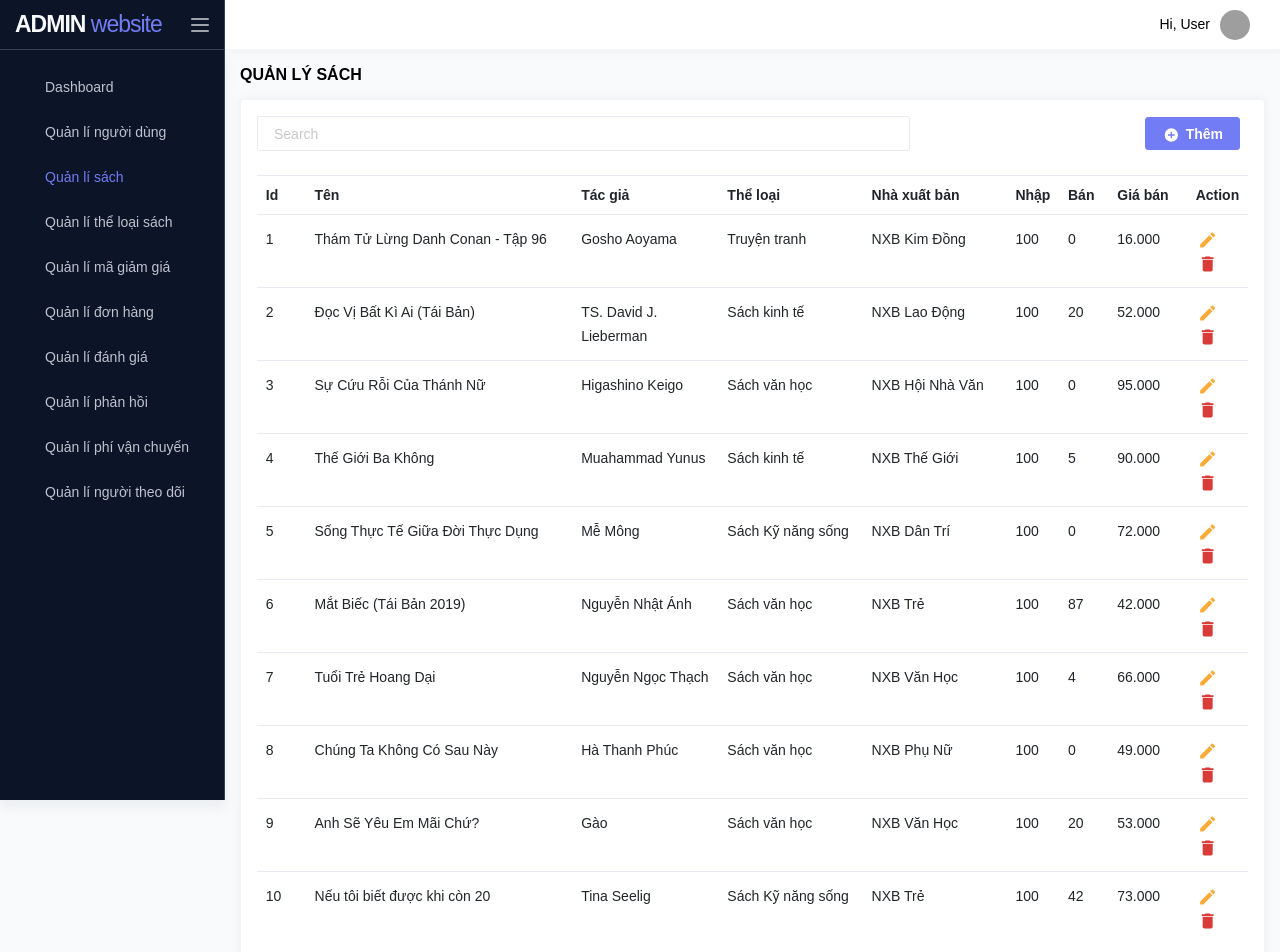
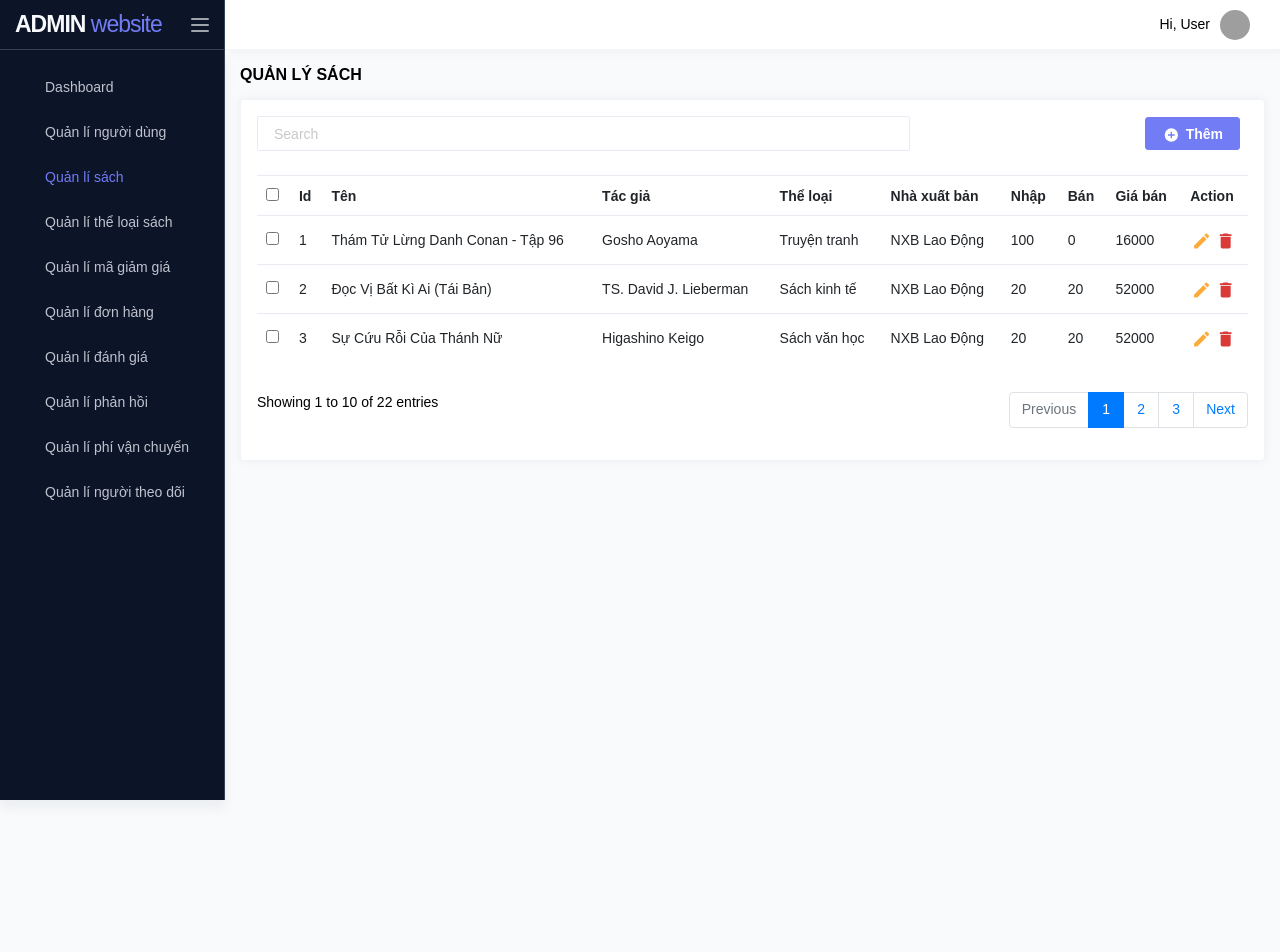
Before and after one commit to pnyennhi/swap-admin, a React (Create React App) app: page /book in a window 1280 px wide. Shown: the top 952 px of the page. After the commit the page ends 800 px from the top, so only its background shows below. Built offline with nearby package versions, Linux system fonts and the light colour scheme; sample sign-in values are in the browser's storage; grey boxes are pictures that could not be loaded.

Commit message:
handle delete one book

```diff
--- a/src/containers/Book/Book.js
+++ b/src/containers/Book/Book.js
@@ -1,7 +1,18 @@
-import React from "react";
-import { add, edit, del } from "../../components/svg/icon";
+import React, { useState } from "react";
+import { add } from "../../components/svg/icon";
+import BookTable from "./components/BookTable";
+import { books as fakeBooks } from "../../FakeData";
 
 const Book = () => {
+  const [books, setBooks] = useState(fakeBooks);
+
+  const handleChangeBooks = (delIds) => {
+    const newBooks = books.filter((book) => delIds.indexOf(book.id) === -1);
+    console.log(newBooks);
+
+    setBooks(newBooks);
+  };
+
   return (
     <>
       <nav class="page-breadcrumb">
@@ -30,184 +41,10 @@ const Book = () => {
                   </a>
                 </div>
               </div>
-              <div class="table-responsive">
-                <table id="dataTableExample" class="table">
-                  <colgroup>
-                    <col span="1" style={{ width: "5%" }} />
-                    <col span="1" style={{ width: "28%" }} />
-                    <col span="1" style={{ width: "15%" }} />
-                    <col span="1" style={{ width: "15%" }} />
-                    <col span="1" style={{ width: "15%" }} />
-                    <col span="1" style={{ width: "5%" }} />
-                    <col span="1" style={{ width: "5%" }} />
-                    <col span="1" style={{ width: "8%" }} />
-                    <col span="1" style={{ width: "auto" }} />
-                  </colgroup>
-                  <tr>
-                    <th>Id</th>
-                    <th>Tên</th>
-                    <th>Tác giả</th>
-                    <th>Thể loại</th>
-                    <th>Nhà xuất bản</th>
-                    <th>Nhập</th>
-                    <th>Bán</th>
-                    <th>Giá bán</th>
-                    <th>Action</th>
-                  </tr>
 
-                  <tbody>
-                    <tr>
-                      <td>1</td>
-                      <td>Thám Tử Lừng Danh Conan - Tập 96</td>
-                      <td>Gosho Aoyama</td>
-                      <td>Truyện tranh</td>
-                      <td>NXB Kim Đồng</td>
-                      <td>100</td>
-                      <td>0</td>
-                      <td>16.000</td>
-                      <td>
-                        {edit}
-                        {"  "}
-                        {del}
-                      </td>
-                    </tr>
-                    <tr>
-                      <td>2</td>
-                      <td>Đọc Vị Bất Kì Ai (Tái Bản)</td>
-                      <td>TS. David J. Lieberman</td>
-                      <td>Sách kinh tế</td>
-                      <td>NXB Lao Động</td>
-                      <td>100</td>
-                      <td>20</td>
-                      <td>52.000</td>
-                      <td>
-                        {edit}
-                        {"  "}
-                        {del}
-                      </td>
-                    </tr>
-                    <tr>
-                      <td>3</td>
-                      <td>Sự Cứu Rỗi Của Thánh Nữ</td>
-                      <td>Higashino Keigo</td>
-                      <td>Sách văn học</td>
-                      <td>NXB Hội Nhà Văn</td>
-                      <td>100</td>
-                      <td>0</td>
-                      <td>95.000</td>
-                      <td>
-                        {edit}
-                        {"  "}
-                        {del}
-                      </td>
-                    </tr>
-                    <tr>
-                      <td>4</td>
-                      <td>Thế Giới Ba Không</td>
-                      <td>Muahammad Yunus</td>
-                      <td>Sách kinh tế</td>
-                      <td>NXB Thế Giới</td>
-                      <td>100</td>
-                      <td>5</td>
-                      <td>90.000</td>
-                      <td>
-                        {edit}
-                        {"  "}
-                        {del}
-                      </td>
-                    </tr>
-                    <tr>
-                      <td>5</td>
-                      <td>Sống Thực Tế Giữa Đời Thực Dụng</td>
-                      <td>Mễ Mông</td>
-                      <td>Sách Kỹ năng sống</td>
-                      <td>NXB Dân Trí</td>
-                      <td>100</td>
-                      <td>0</td>
-                      <td>72.000</td>
-                      <td>
-                        {edit}
-                        {"  "}
-                        {del}
-                      </td>
-                    </tr>
-                    <tr>
-                      <td>6</td>
-                      <td>Mắt Biếc (Tái Bản 2019)</td>
-                      <td>Nguyễn Nhật Ánh</td>
-                      <td>Sách văn học</td>
-                      <td>NXB Trẻ</td>
-                      <td>100</td>
-                      <td>87</td>
-                      <td>42.000</td>
-                      <td>
-                        {edit}
-                        {"  "}
-                        {del}
-                      </td>
-                    </tr>
-                    <tr>
-                      <td>7</td>
-                      <td>Tuổi Trẻ Hoang Dại</td>
-                      <td>Nguyễn Ngọc Thạch</td>
-                      <td>Sách văn học</td>
-                      <td>NXB Văn Học</td>
-                      <td>100</td>
-                      <td>4</td>
-                      <td>66.000</td>
-                      <td>
-                        {edit}
-                        {"  "}
-                        {del}
-                      </td>
-                    </tr>
-                    <tr>
-                      <td>8</td>
-                      <td>Chúng Ta Không Có Sau Này</td>
-                      <td>Hà Thanh Phúc</td>
-                      <td>Sách văn học</td>
-                      <td>NXB Phụ Nữ</td>
-                      <td>100</td>
-                      <td>0</td>
-                      <td>49.000</td>
-                      <td>
-                        {edit}
-                        {"  "}
-                        {del}
-                      </td>
-                    </tr>
-                    <tr>
-                      <td>9</td>
-                      <td>Anh Sẽ Yêu Em Mãi Chứ?</td>
-                      <td>Gào</td>
-                      <td>Sách văn học</td>
-                      <td>NXB Văn Học</td>
-                      <td>100</td>
-                      <td>20</td>
-                      <td>53.000</td>
-                      <td>
-                        {edit}
-                        {"  "}
-                        {del}
-                      </td>
-                    </tr>
-                    <tr>
-                      <td>10</td>
-                      <td>Nếu tôi biết được khi còn 20</td>
-                      <td>Tina Seelig</td>
-                      <td>Sách Kỹ năng sống</td>
-                      <td>NXB Trẻ</td>
-                      <td>100</td>
-                      <td>42</td>
-                      <td>73.000</td>
-                      <td>
-                        {edit}
-                        {"  "}
-                        {del}
-                      </td>
-                    </tr>
-                  </tbody>
-                </table>
+              {/* Table */}
+              <BookTable books={books} onChangeBooks={handleChangeBooks} />
+
               <div class="row">
                 <div class="col-sm-12 col-md-5">
                   <div
@@ -294,7 +131,6 @@ const Book = () => {
           </div>
         </div>
       </div>
-      </div>
     </>
   );
 };
--- /dev/null
+++ b/src/containers/Book/components/BookTable.js
@@ -0,0 +1,83 @@
+import React, { useState } from "react";
+import { edit, del } from "../../../components/svg/icon";
+import CheckBox from "../../../components/CheckBox";
+import DeleteBookModal from "./DeleteBookModal";
+
+const BookTable = (props) => {
+  const [showDeleteModal, setShowDeleteModal] = useState(null);
+
+  const handleShowDeleteModal = (id) => {
+    setShowDeleteModal(id);
+  };
+
+  const handleCloseDeleteModal = () => {
+    setShowDeleteModal(null);
+  };
+
+  const handleDeleteOneBook = (id) => {
+    //delete one book API
+    setShowDeleteModal(null);
+    props.onChangeBooks([id]);
+  };
+
+  return (
+    <div class="table-responsive">
+      <table id="dataTableExample" class="table">
+        <tr>
+          <th>
+            <CheckBox />
+          </th>
+          <th>Id</th>
+          <th>Tên</th>
+          <th>Tác giả</th>
+          <th>Thể loại</th>
+          <th>Nhà xuất bản</th>
+          <th>Nhập</th>
+          <th>Bán</th>
+          <th>Giá bán</th>
+          <th>Action</th>
+        </tr>
+
+        <tbody>
+          {props.books.map((book) => (
+            <tr>
+              <td>
+                <CheckBox />
+              </td>
+              <td>{book.id}</td>
+              <td>{book.name}</td>
+              <td>{book.author}</td>
+              <td>{book.type}</td>
+              <td>{book.publisher}</td>
+              <td>{book.quatity}</td>
+              <td>{book.sold}</td>
+              <td>{book.price}</td>
+              <td>
+                <button className="icon-button">{edit}</button>
+                {"  "}
+                <button
+                  className="icon-button"
+                  onClick={() => {
+                    handleShowDeleteModal(book.id);
+                  }}
+                >
+                  {del}
+                </button>
+              </td>
+            </tr>
+          ))}
+        </tbody>
+      </table>
+      {showDeleteModal && (
+        <DeleteBookModal
+          show={showDeleteModal === null ? false : true}
+          bookId={showDeleteModal}
+          onClose={handleCloseDeleteModal}
+          onDelete={handleDeleteOneBook}
+        />
+      )}
+    </div>
+  );
+};
+
+export default BookTable;
--- /dev/null
+++ b/src/containers/Book/components/DeleteBookModal.js
@@ -0,0 +1,31 @@
+import React from "react";
+import Modal from "../../../components/Modal";
+
+const DeleteModal = (props) => {
+  const { show, bookId, onClose, onDelete } = props;
+  return (
+    <Modal show={show}>
+      <div className="modal-header">
+        <h5 className="modal-title" id="exampleModalLabel">
+          Xóa sách
+        </h5>
+        <button className="close" onClick={() => onClose()}>
+          <span aria-hidden="true">×</span>
+        </button>
+      </div>
+      <div className="modal-body">
+        <p>Bạn có chắc chắn muốn xóa sách (Id: {bookId}) này không?</p>
+      </div>
+      <div className="modal-footer">
+        <button className="btn btn-secondary" onClick={() => onDelete(bookId)}>
+          Xóa
+        </button>
+        <button className="btn btn-primary" onClick={() => onClose()}>
+          Hủy
+        </button>
+      </div>
+    </Modal>
+  );
+};
+
+export default DeleteModal;
```
Lines whose indentation alone changed are shown as unchanged.
